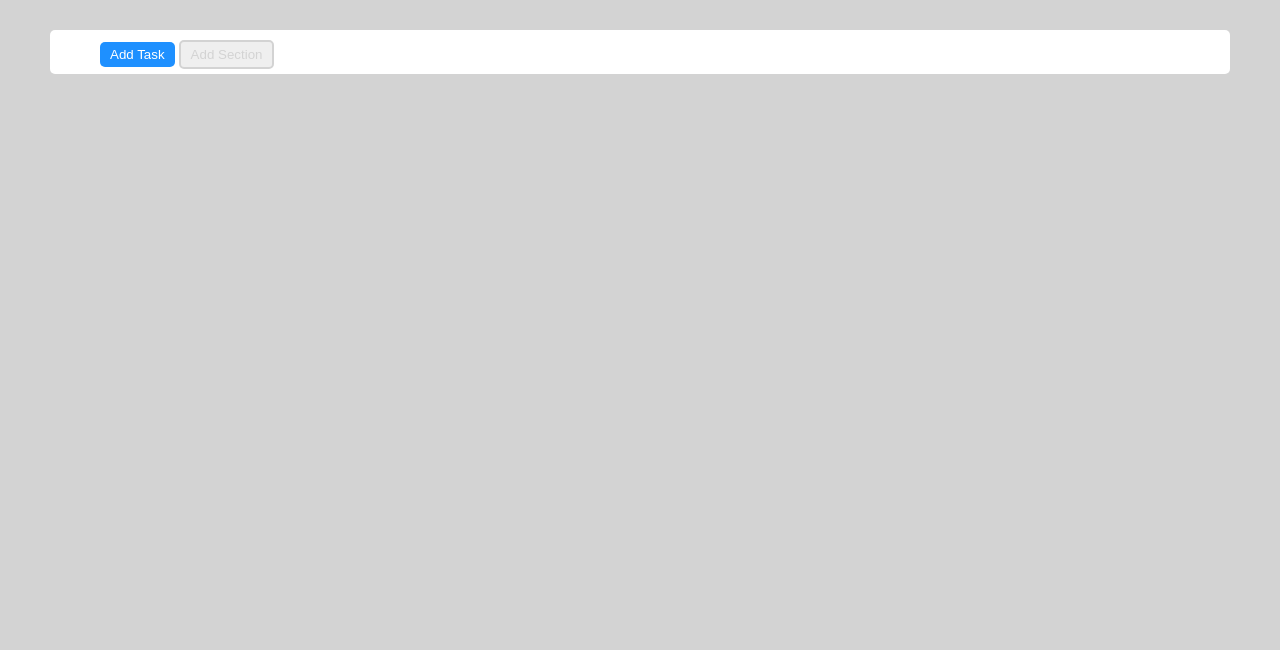
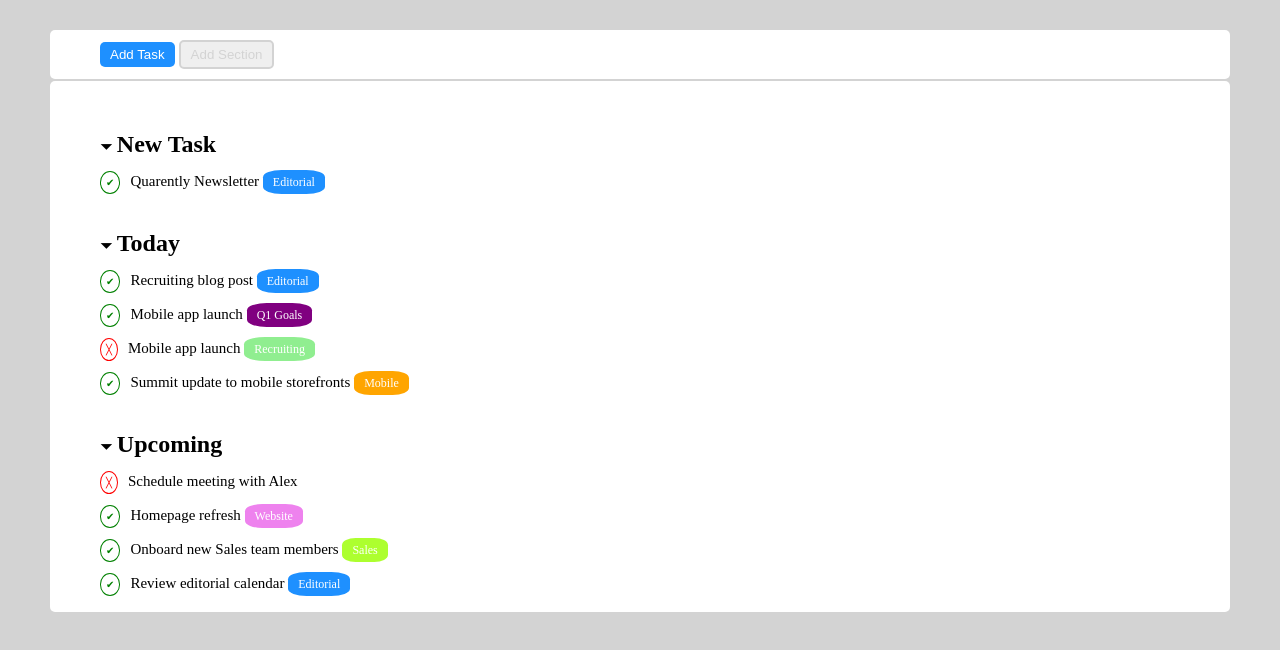
Before and after one commit to Fabiopanetta02/html-css-toboolist, a plain HTML site: page index.html in a window 1280 px wide. Shown: the part 70-720 px from the top of the page. Drawn offline with Linux system fonts and the light colour scheme.

Commit message:
Added section with list

```diff
--- a/css/style.css
+++ b/css/style.css
@@ -19,10 +19,10 @@ body{
 /* main */
 .choose-file{
     width: 1080px;
-    margin: 30px auto 10px;
+    margin: 30px auto 2px;
     background-color: white;
     border-radius: 5px;
-    padding: 10px 50px 5px;
+    padding: 10px 50px 10px;
 }
 
 .task{
@@ -40,3 +40,102 @@ body{
     border-color: lightgrey;
     border-radius: 5px;
 }
+
+.list{
+    width: 1080px;
+    margin: 2px auto 10px;
+    background-color: white;
+    border-radius: 5px;
+    padding: 10px 50px 5px;
+}
+
+.title-section{
+    display: inline;
+}
+
+ul{
+    font-size: 15px;
+    list-style-position: inside;
+    padding: 0;
+}
+
+.check{
+    color: green;
+    border: 1px solid green;
+    width: 15px;
+    height: 15px;
+    font-size: 10px;
+    border-radius: 50%;
+    padding: 5px;
+    margin-right: 10px;
+}
+
+.editorial{
+    color: white;
+    background-color: dodgerblue;
+    font-size: 12px;
+    padding: 5px 10px;
+    border-radius: 30%;
+}
+
+
+li{
+    list-style-type: none;
+    display: inline;
+}
+
+
+.q1{
+    color: white;
+    background-color: purple;
+    font-size: 12px;
+    padding: 5px 10px;
+    border-radius: 30%;
+}
+
+.cross{
+    color: red;
+    border: 1px solid red;
+    width: 10px;
+    height: 10px;
+    font-size: 10px;
+    border-radius: 50%;
+    padding: 5px;
+    margin-right: 10px;
+}
+
+.recruiting{
+    color: white;
+    background-color: lightgreen;
+    font-size: 12px;
+    padding: 5px 10px;
+    border-radius: 30%;
+}
+
+.mobile{
+    color: white;
+    background-color: orange;
+    font-size: 12px;
+    padding: 5px 10px;
+    border-radius: 30%;
+}
+
+.upcoming, .today, .new-task{
+    margin-top: 40px;
+}
+
+.website{
+    color: white;
+    background-color: violet;
+    font-size: 12px;
+    padding: 5px 10px;
+    border-radius: 30%;
+}
+
+.sales{
+    color: white;
+    background-color: greenyellow;
+    font-size: 12px;
+    padding: 5px 10px;
+    border-radius: 30%;
+}
--- a/index.html
+++ b/index.html
@@ -24,8 +24,48 @@
             </section>
         </form>
 
-            <section>
+            <section class="list">
+                <div class="new-task">
+                    &#9207; <h2 class="title-section">New Task</h2>
+                    <ul>
+                        <span class="check">&#10004;</span><li>Quarently Newsletter <span class="editorial">Editorial</span></li>
+                    </ul>
 
+                </div>
+
+                <div class="today">
+                    &#9207; <h2 class="title-section">Today</h2>
+                    <ul>
+                        <span class="check">&#10004;</span><li>Recruiting blog post <span class="editorial">Editorial</span></li>
+                        <br>
+                        <br>
+                        <span class="check">&#10004;</span><li>Mobile app launch <span class="q1">Q1 Goals</span></li>
+                        <br>
+                        <br>
+                        <span class="cross">&#9587;</span><li>Mobile app launch <span class="recruiting">Recruiting</span></li>
+                        <br>
+                        <br>
+                        <span class="check">&#10004;</span><li>Summit update to mobile storefronts <span class="mobile">Mobile</span></li>
+                    </ul>
+                </div>
+
+                <div class="upcoming">
+                    &#9207; <h2 class="title-section">Upcoming</h2>
+                    <ul>
+                        <span class="cross">&#9587;</span><li>Schedule meeting with Alex
+                        <br>
+                        <br>
+                        <span class="check">&#10004;</span><li>Homepage refresh <span class="website">Website</span></li>
+                        <br>
+                        <br>
+                        <span class="check">&#10004;</span><li>Onboard new Sales team members <span class="sales">Sales</span></li>
+                        <br>
+                        <br>
+                        <span class="check">&#10004;</span><li>Review editorial calendar <span class="editorial">Editorial</span></li>
+
+                    </ul>
+
+                </div>
             </section>
     </main>
 
```
